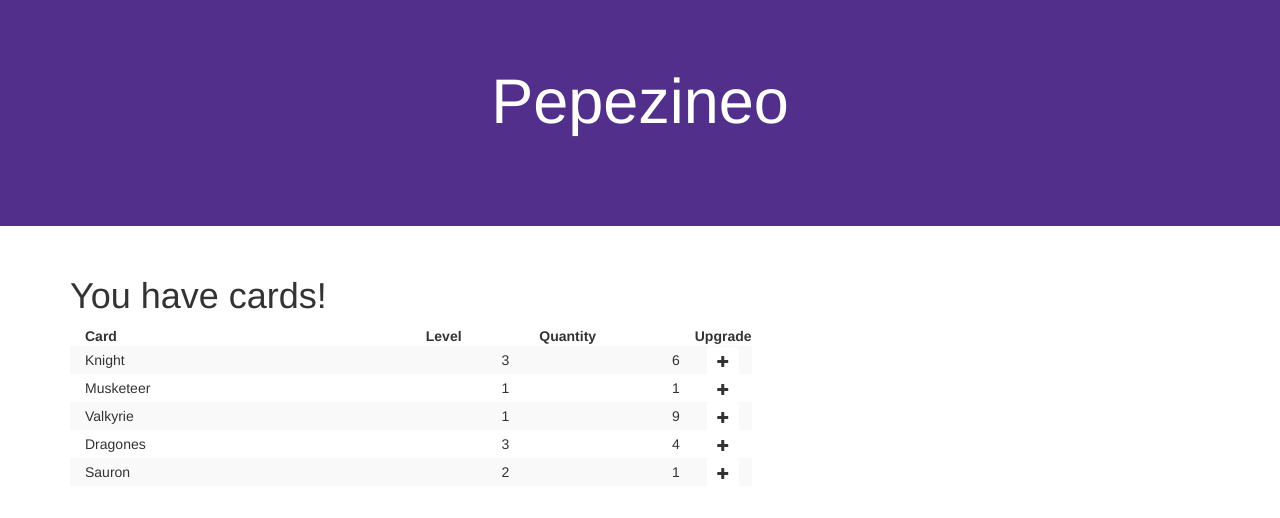
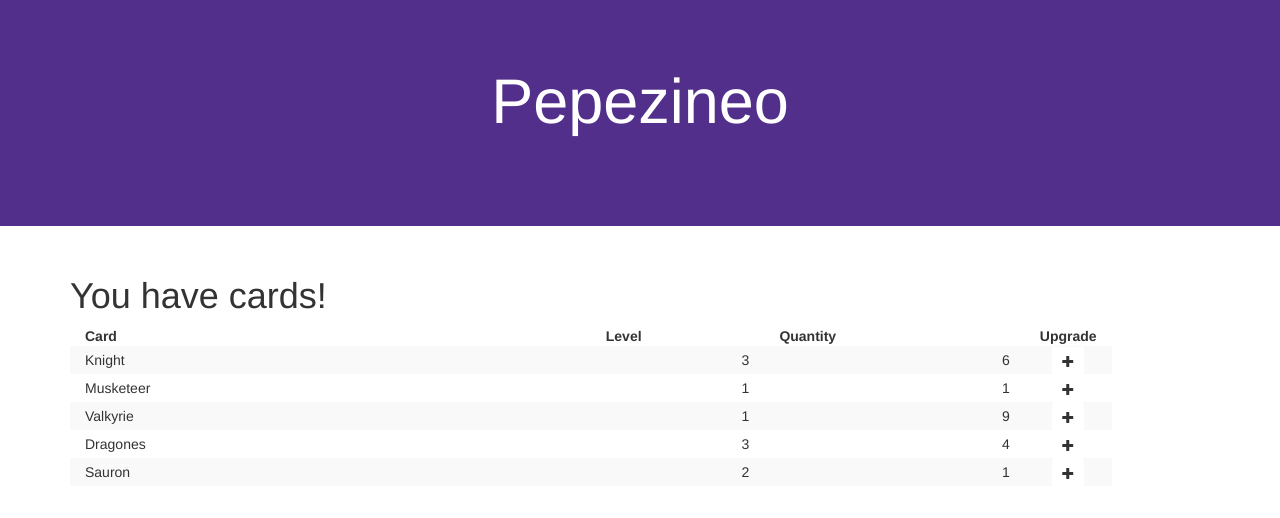
Before and after one commit to bimaoe/pepezineo, a Django app: template hello/templates/dashboard.html in a window 1280 px wide. Shown: the part 72-590 px from the top of the page. Run offline with Django 3.2, Linux system fonts and the light colour scheme; the template is opened without the code that fills it: values that come from a table or form of the project are taken from there, others are empty; data comes from the database, SQL or seed files in the repository; parts of the project's set-up code (start-up, migrations or seed data) failed here and were passed over; some libraries are stand-ins or nearby versions.

Commit message:
Fixed minor html error.

```diff
--- a/hello/templates/dashboard.html
+++ b/hello/templates/dashboard.html
@@ -19,7 +19,7 @@
           <th class="col-xs-6"> Card </th>
           <th class="col-xs-2"> Level </th>
           <th class="col-xs-3"> Quantity </th>
-          <th class "col-xs-1"> Upgrade </th>
+          <th class="col-xs-1"> Upgrade </th>
         </tr>
       </thead>
       <tbody>
@@ -28,7 +28,7 @@
             <td class="col-xs-6 text-left">{{ card.card.name }}</td>
             <td class="col-xs-2 text-right">{{ card.level }}</td>
             <td class="col-xs-3 text-right">{{ card.quantity }}</td>
-            <td class "col-xs-1">
+            <td class="col-xs-1">
               <div class="text-center">
                 <form action="/upgrade-card" method="post"> {% csrf_token %}
                   <button type="submit" class="btn-sm btn-default btn-image glyphicon glyphicon-plus" name="card" value={{ card.card.name }}></button>
```
